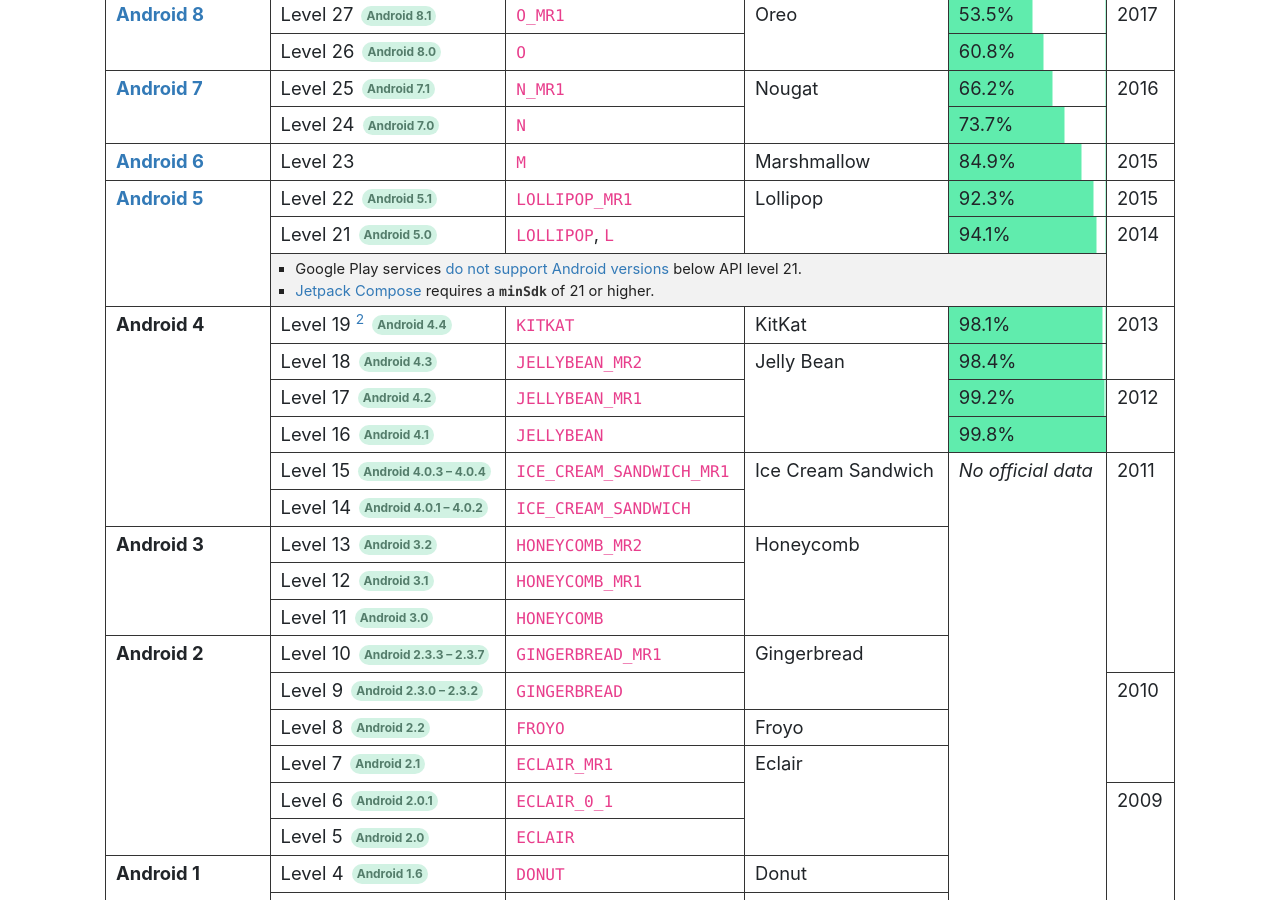
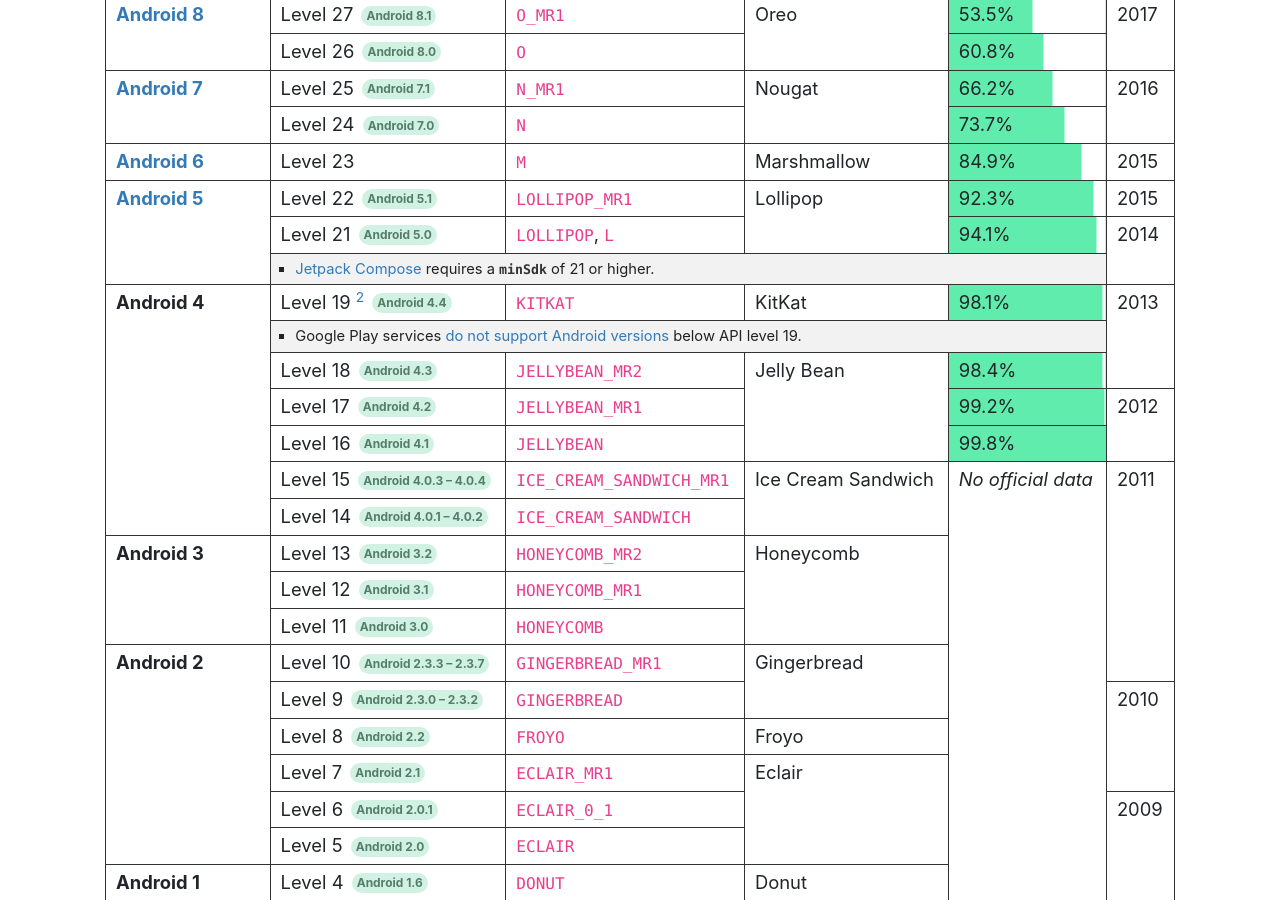
Before and after one commit to ebelinski/apilevels, a Jekyll site: the page built from index.md, in a window 1280 px wide and 900 px high, scrolled down 515 px. Built offline with Jekyll 4.4.1, drawn with Linux system fonts in a browser that asks for light colours; comment, search, counter and statistics services are not loaded.

Commit message:
Fixed incorrect info, Google Play supports 19+, not 21+.

```diff
--- a/index.md
+++ b/index.md
@@ -130,12 +130,11 @@
   </tr>
   <tr class="table-notes"><td colspan="4">
     <ul>
-      <li>Google Play services <a href="https://android-developers.googleblog.com/2021/07/google-play-services-discontinuing-jelly-bean.html">do not support Android versions</a> below API level 21.</li>
       <li><a href="https://developer.android.com/jetpack/compose">Jetpack Compose</a> requires a <code>minSdk</code> of 21 or higher.</li>
     </ul>
   </td></tr>
   <tr>
-    <td rowspan="6"><b>Android 4</b></td>
+    <td rowspan="7"><b>Android 4</b></td>
     <td>
       Level 19 <sup id="fnref:2"><a href="#fn:2" class="footnote">2</a></sup>
       <span class="subversion">Android 4.4</span>
@@ -143,8 +142,13 @@
     <td><code>KITKAT</code></td>
     <td>KitKat</td>
     {% include progress-cell.html percentage=98.1 %}
-    <td rowspan="2">2013</td>
+    <td rowspan="3">2013</td>
   </tr>
+  <tr class="table-notes"><td colspan="4">
+    <ul>
+      <li>Google Play services <a href="https://android-developers.googleblog.com/2021/07/google-play-services-discontinuing-jelly-bean.html">do not support Android versions</a> below API level 19.</li>
+    </ul>
+  </td></tr>
   <tr>
     <td>Level 18 <span class="subversion">Android 4.3</span></td>
     <td><code>JELLYBEAN_MR2</code></td>
```
